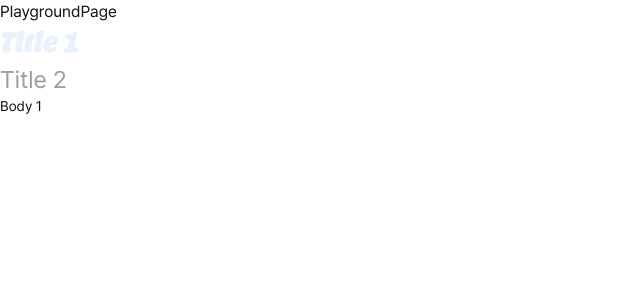
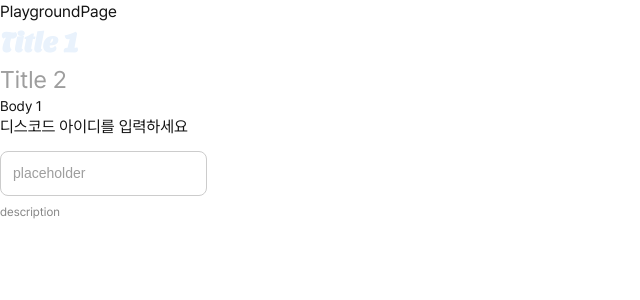
Before and after one commit to NafullNafull/Nafull-client, a React (Create React App) app: page /playground in a window 1280 px wide. Shown: the top 300 px of the page, without its empty margins (0-640 px from the left). Built offline with nearby package versions, Linux system fonts and the light colour scheme.

Commit message:
feat: TextField component

```diff
--- a/src/components/TextField.tsx
+++ b/src/components/TextField.tsx
@@ -0,0 +1,78 @@
+import styled from 'styled-components';
+import { Body3, Subtitle2 } from './Typography';
+import styles from './Typography/styles';
+import { useState } from 'react';
+
+type ValidStatus = {
+  isValid: true;
+};
+type InvalidStatus = {
+  isValid: false;
+  error: string;
+};
+export type ValidationResult = ValidStatus | InvalidStatus;
+interface TextFieldProps {
+  value: string;
+  onChange: (value: string) => void;
+  validator?: (value: string) => ValidationResult;
+  label?: string;
+  placeholder?: string;
+  description?: string;
+  disabled?: boolean;
+}
+
+const TextField: React.FC<TextFieldProps> = ({
+  value,
+  onChange,
+  validator,
+  label,
+  placeholder,
+  description,
+  disabled,
+}) => {
+  const [validStatus, setValidStatus] = useState<ValidStatus | InvalidStatus>({ isValid: true });
+  const handleChange = (e: React.ChangeEvent<HTMLInputElement>) => {
+    const value = e.target.value;
+    const status = validator?.(value) || { isValid: true };
+    setValidStatus(status);
+    onChange(value);
+  };
+  return (
+    <StyledTextField>
+      {label && (
+        <Subtitle2
+          style={{
+            marginBottom: 12,
+          }}
+        >
+          {label}
+        </Subtitle2>
+      )}
+      <input value={value} onChange={handleChange} placeholder={placeholder} disabled={disabled} />
+      {description && validStatus.isValid && <Description color="gray_500">{description}</Description>}
+      {!validStatus.isValid && <Description color="red_300">{validStatus.error}</Description>}
+    </StyledTextField>
+  );
+};
+
+const Description = styled(Body3)`
+  margin-top: 8px;
+`;
+const StyledTextField = styled.div`
+  input {
+    padding: 12px;
+    ${styles.Body2};
+    border: 1px solid ${({ theme }) => theme.color.gray_200};
+    border-radius: 8px;
+
+    &::placeholder {
+      color: ${({ theme }) => theme.color.gray_400};
+    }
+
+    &:disabled {
+      background-color: ${({ theme }) => theme.color.gray_50};
+      border-color: ${({ theme }) => theme.color.gray_200};
+    }
+  }
+`;
+export default TextField;
--- a/src/pages/PlaygroundPage.tsx
+++ b/src/pages/PlaygroundPage.tsx
@@ -1,7 +1,12 @@
+import TextField, { ValidationResult } from '../components/TextField';
 import { Body1, Title1, Title2 } from '../components/Typography';
-import React from 'react';
+import React, { useState } from 'react';
 
 const PlaygroundPage: React.FC = () => {
+  const [input, setInput] = useState('');
+  const inputValidator = (value: string): ValidationResult =>
+    !value ? { isValid: false, error: '필수값입니다.' } : { isValid: true };
+
   return (
     <div>
       PlaygroundPage
@@ -10,6 +15,14 @@ const PlaygroundPage: React.FC = () => {
       </Title1>
       <Title2 color="gray_400">Title 2</Title2>
       <Body1>Body 1</Body1>
+      <TextField
+        value={input}
+        onChange={setInput}
+        validator={inputValidator}
+        label="디스코드 아이디를 입력하세요"
+        description="description"
+        placeholder="placeholder"
+      />
     </div>
   );
 };
--- a/src/theme/GlobalStyle.tsx
+++ b/src/theme/GlobalStyle.tsx
@@ -23,6 +23,9 @@ const GlobalStyle = createGlobalStyle`
     color: ${({ theme }) => theme.color.gray_900};
     line-height: 1.5;
   }
+  *:focus-visible {
+    outline: none;
+  }
 `;
 
 export type FontFamilyVariants = 'PretendardVariable' | 'SansitaOne';
```
Also changed, not shown: .eslintrc.json.
